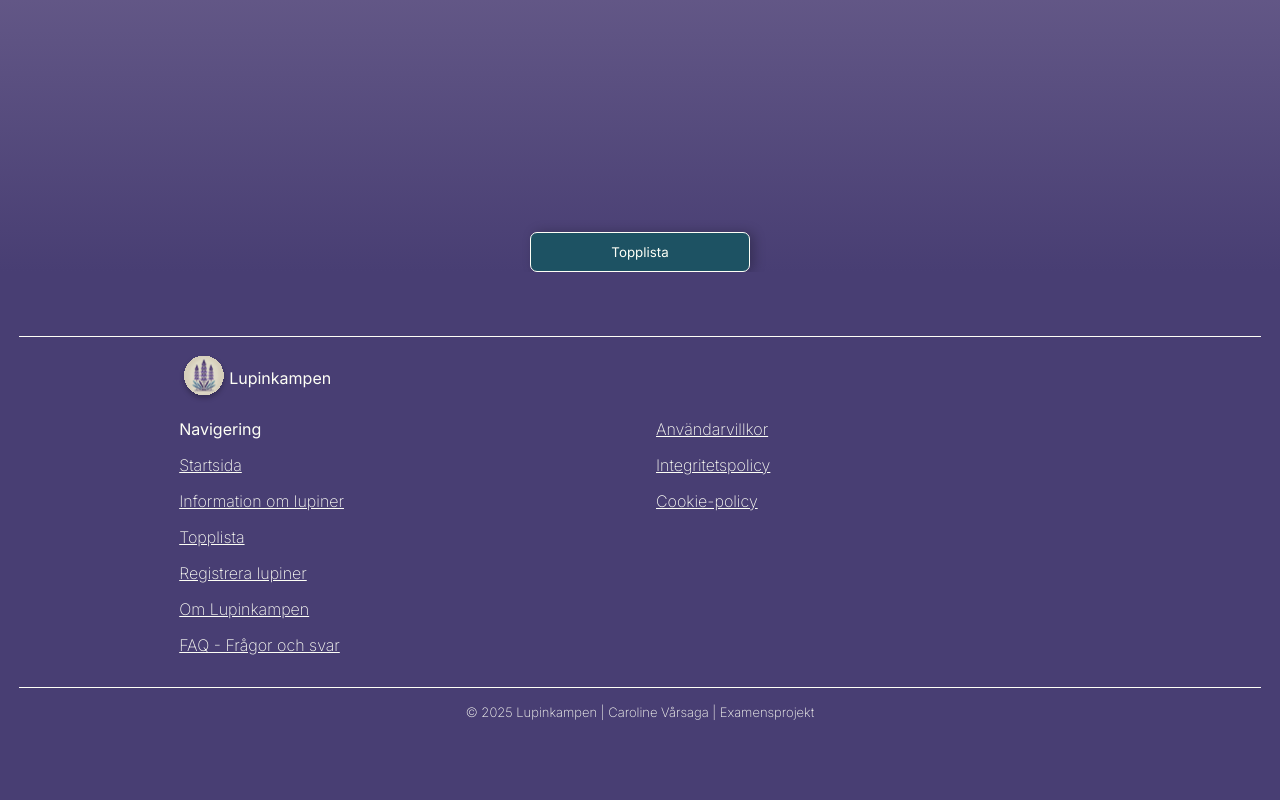
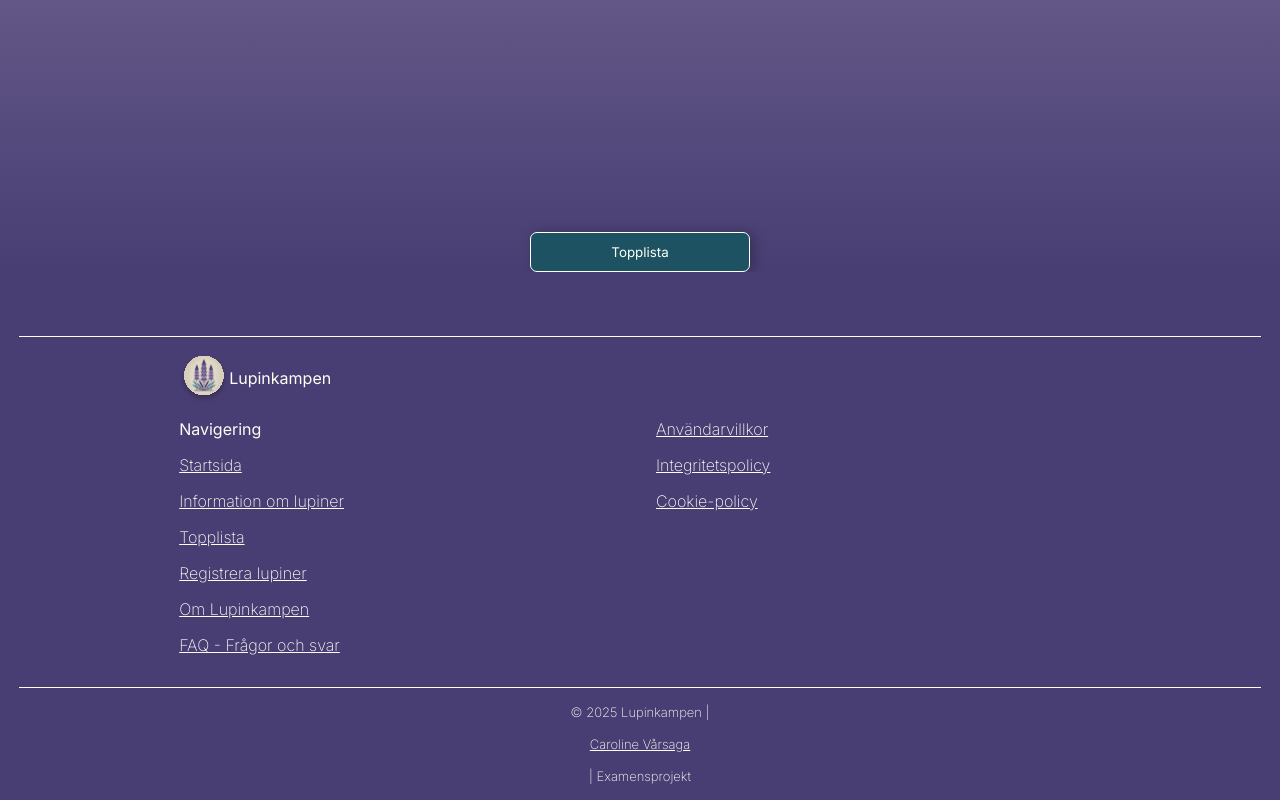
Before and after one commit to CarolineVarsaga/lupinkampen, a React (Vite) app in the folder client/: page / in a window 1280 px wide. Shown: the part 2128-2928 px from the top of the page. Before the commit the page ends 2864 px from the top, so only its background shows below. Built offline with nearby package versions, Linux system fonts and the light colour scheme; no server answers.

Commit message:
:sparkles: adds a tag

```diff
--- a/client/src/components/Footer.tsx
+++ b/client/src/components/Footer.tsx
@@ -33,7 +33,15 @@
       </div>
 
       <p className="copyright-text">
-        &copy; 2025 Lupinkampen | Caroline Vårsaga | Examensprojekt
+        &copy; 2025 Lupinkampen |
+        <a
+          href="https://github.com/CarolineVarsaga"
+          target="_blank"
+          rel="noopener noreferrer"
+        >
+          Caroline Vårsaga
+        </a>
+        | Examensprojekt
       </p>
     </footer>
   );
```
